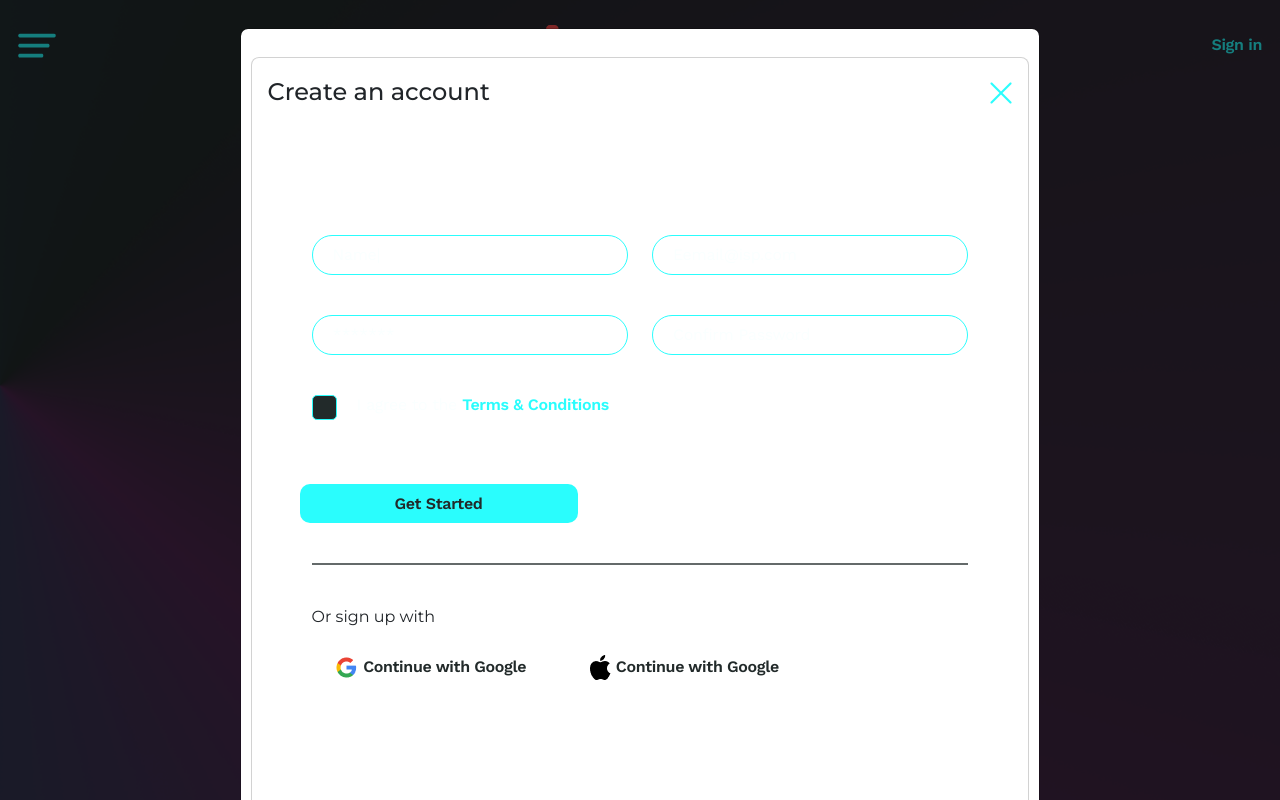
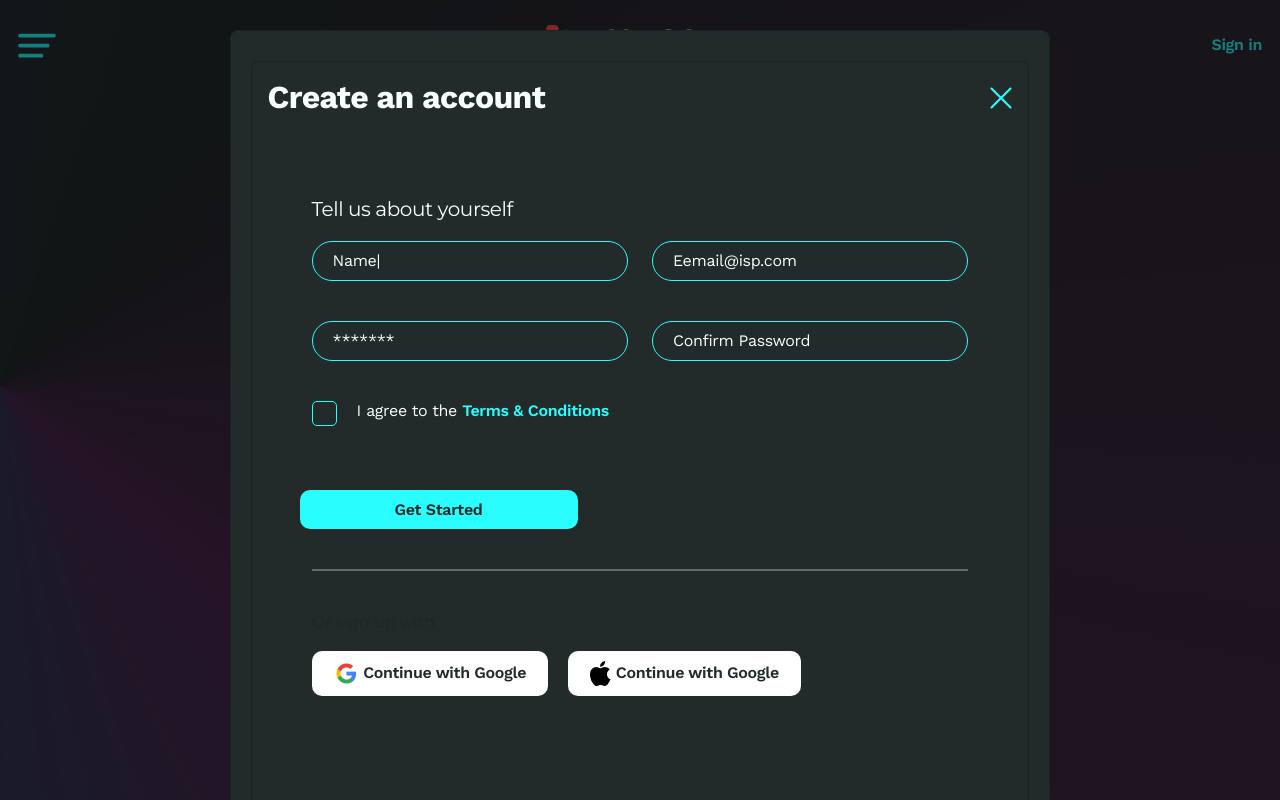
Before and after one commit to linuxbean001/musey_ReactRedux, a React (Create React App) app: page /signup in a window 1280 px wide. Both pictures are taken after a click on the button "Sign in". Built offline with nearby package versions, Linux system fonts and the light colour scheme.

Commit message:
Modal changes Again

```diff
--- a/src/Shared/Component/SignUp.jsx
+++ b/src/Shared/Component/SignUp.jsx
@@ -5,7 +5,7 @@ import { Modal } from "react-bootstrap";
 function SignUp({ isModalOpen, handleCloseModal }) {
   return (
       <Modal size="lg" aria-labelledby="contained-modal-title-vcenter"
-      centered  show={isModalOpen} className="modal open">
+      centered  show={isModalOpen} className="modal open signinmd">
         <div className="modal-dialog">
           <div className="modal-content">
             <div className="modal-header border-bottom-0">
--- a/src/Style.css
+++ b/src/Style.css
@@ -1237,8 +1237,9 @@ section.procesSection {
 
 /* sign-in css */
 .signinmd .modal-dialog {
-  max-width: 660px;
-  margin-top: 100px;
+  max-width: 820px;
+  margin-top: 10px;
+  padding-top: 20px;
 }
 
 .signinmd .modal-content {
@@ -1247,7 +1248,7 @@ section.procesSection {
 }
 
 .signinmd .modal-content .modal-header {
-  padding: 20px;
+  padding: -10px;
 }
 
 .signinmd h4.modal-title {
```
